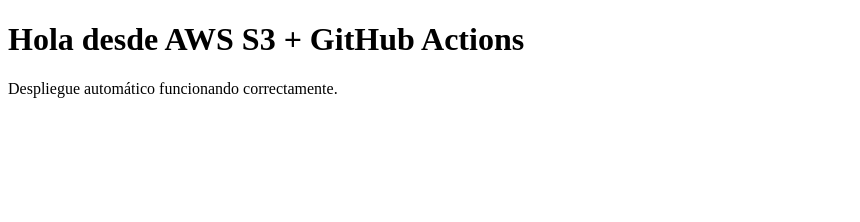
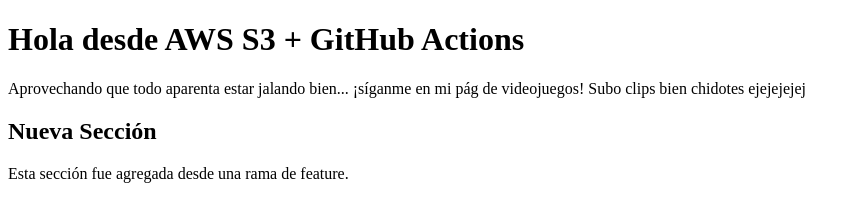
Before and after one commit to MarcoCruzR/mi-proyecto-devops, a plain HTML site: page src/index.html in a window 1280 px wide. Shown: the whole page, without its empty margins (0-860 px from the left). Drawn offline with Linux system fonts and the light colour scheme.

Commit message:
Agrega nueva seccion al index

```diff
--- a/src/index.html
+++ b/src/index.html
@@ -6,6 +6,8 @@
 </head>
 <body>
     <h1>Hola desde AWS S3 + GitHub Actions</h1>
-    <p>Despliegue automático funcionando correctamente.</p>
+    <p>Aprovechando que todo aparenta estar jalando bien... ¡síganme en mi pág de videojuegos! Subo clips bien chidotes ejejejejej</p>
+    <h2>Nueva Sección</h2>
+    <p>Esta sección fue agregada desde una rama de feature.</p>
 </body>
 </html>
```
